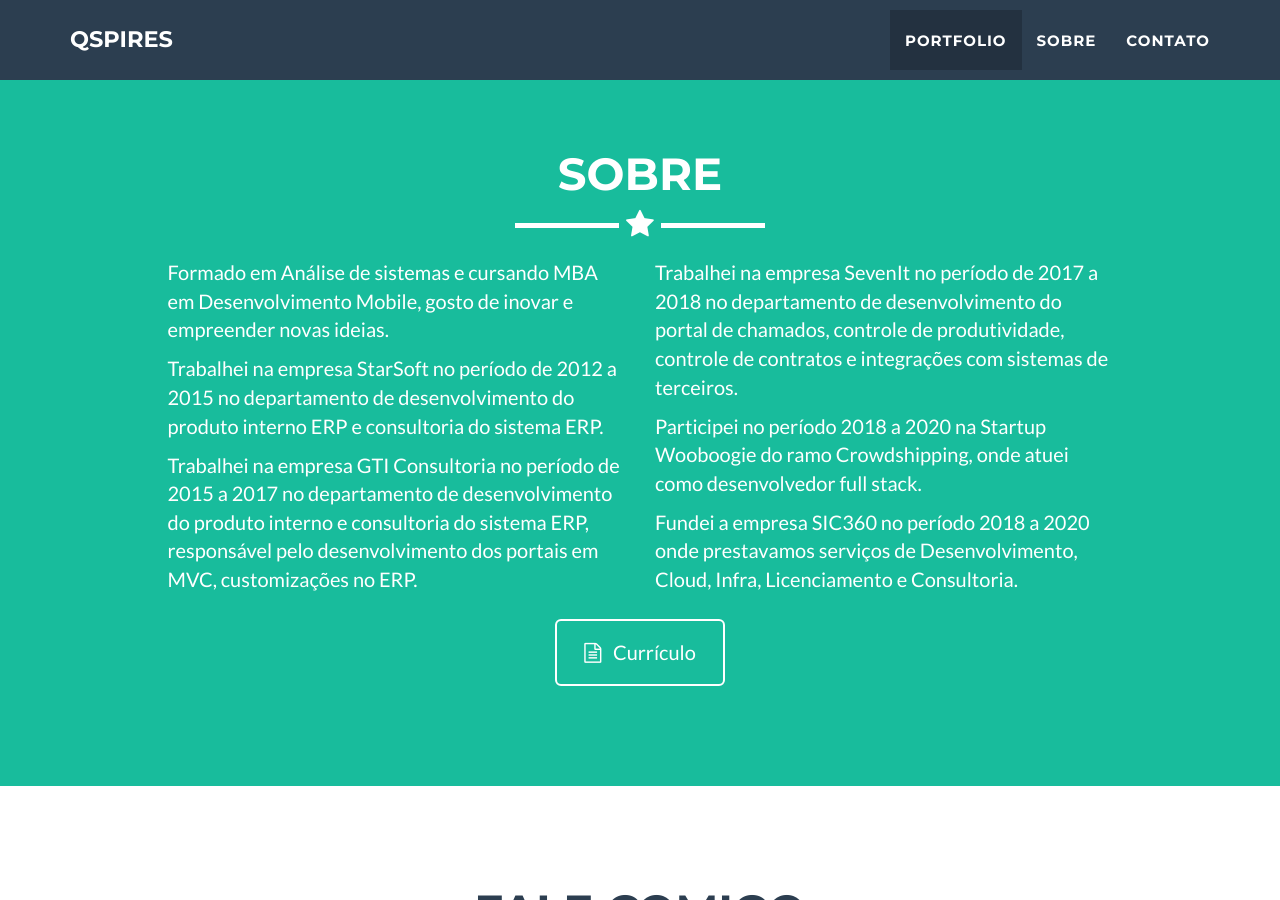
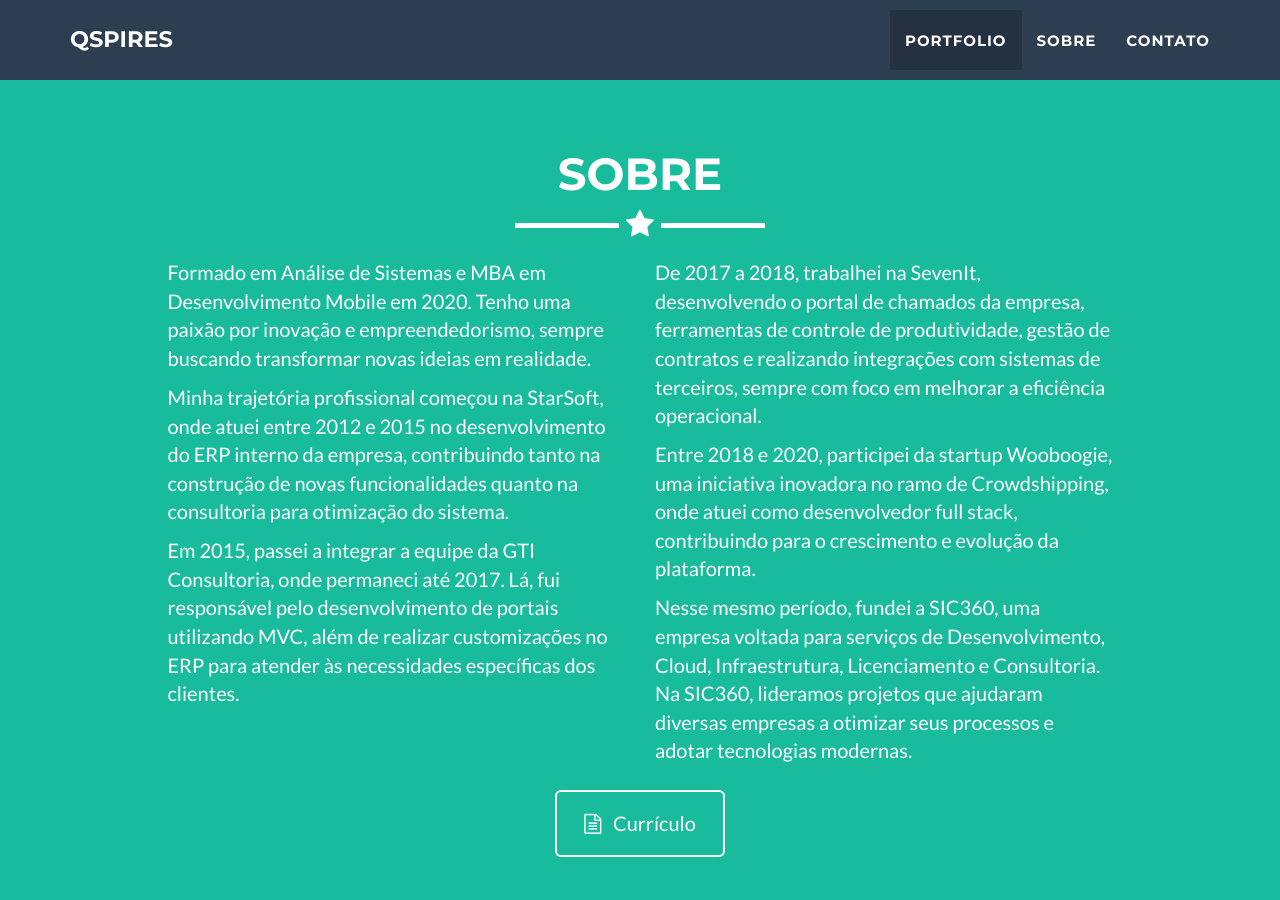
Before and after one commit to QuelitonSouza/QuelitonSouza.github.io, a Jekyll site: the page built from _posts/2020-01-05-projeto-5.markdown, in a window 1280 px wide and 900 px high, scrolled down 1632 px. Built offline with Jekyll 4.4.1, drawn with Linux system fonts in a browser that asks for light colours.

Commit message:
atualização

```diff
--- a/_includes/about.html
+++ b/_includes/about.html
@@ -10,24 +10,24 @@
             <div class="row">
                 <div class="col-lg-5 col-lg-offset-1">
                     <p>
-                        Formado em Análise de sistemas e cursando MBA em Desenvolvimento Mobile, gosto de inovar e empreender novas ideias.
+                        Formado em Análise de Sistemas e MBA em Desenvolvimento Mobile em 2020. Tenho uma paixão por inovação e empreendedorismo, sempre buscando transformar novas ideias em realidade.
                     </p>
                     <p>
-                        Trabalhei na empresa StarSoft no período de 2012 a 2015 no departamento de desenvolvimento do produto interno ERP e consultoria do sistema ERP.
+                        Minha trajetória profissional começou na StarSoft, onde atuei entre 2012 e 2015 no desenvolvimento do ERP interno da empresa, contribuindo tanto na construção de novas funcionalidades quanto na consultoria para otimização do sistema.
                     </p>
                     <p>
-                        Trabalhei na empresa GTI Consultoria no período de 2015 a 2017 no departamento de desenvolvimento do produto interno e consultoria do sistema ERP, responsável pelo desenvolvimento dos portais em MVC, customizações no ERP.
+                        Em 2015, passei a integrar a equipe da GTI Consultoria, onde permaneci até 2017. Lá, fui responsável pelo desenvolvimento de portais utilizando MVC, além de realizar customizações no ERP para atender às necessidades específicas dos clientes.
                     </p>
                 </div>
                 <div class="col-lg-5">
                     <p>
-                        Trabalhei na empresa SevenIt no período de 2017 a 2018 no departamento de desenvolvimento do portal de chamados, controle de produtividade, controle de contratos e integrações com sistemas de terceiros.
+                        De 2017 a 2018, trabalhei na SevenIt, desenvolvendo o portal de chamados da empresa, ferramentas de controle de produtividade, gestão de contratos e realizando integrações com sistemas de terceiros, sempre com foco em melhorar a eficiência operacional.
                     </p>
                     <p>
-                        Participei no período 2018 a 2020 na Startup Wooboogie do ramo Crowdshipping, onde atuei como desenvolvedor full stack.
+                        Entre 2018 e 2020, participei da startup Wooboogie, uma iniciativa inovadora no ramo de Crowdshipping, onde atuei como desenvolvedor full stack, contribuindo para o crescimento e evolução da plataforma.
                     </p>
                     <p>
-                        Fundei a empresa SIC360 no período 2018 a 2020 onde prestavamos serviços de Desenvolvimento, Cloud, Infra, Licenciamento e Consultoria.
+                        Nesse mesmo período, fundei a SIC360, uma empresa voltada para serviços de Desenvolvimento, Cloud, Infraestrutura, Licenciamento e Consultoria. Na SIC360, lideramos projetos que ajudaram diversas empresas a otimizar seus processos e adotar tecnologias modernas.
                     </p>
                 </div>
                 <div class="col-lg-10 col-lg-offset-1 text-center">
```
